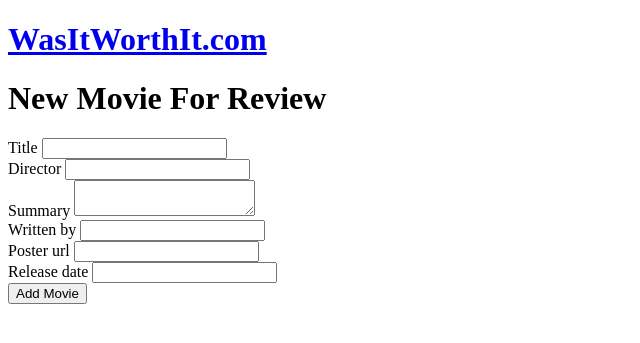
After one commit to bgalladian/project-02, a Rails app: page /movies/new in a window 1280 px wide. The commit adds this page. Shown: the top 343 px of the page, without its empty margins (0-640 px from the left). Run offline with Rails 7, Linux system fonts and the light colour scheme; some libraries are stand-ins or nearby versions.

Commit message:
CRUD Functionality for Movies

```diff
--- /dev/null
+++ b/project2/app/controllers/movies_controller.rb
@@ -0,0 +1,40 @@
+class MoviesController < ApplicationController
+
+  def index
+    @movies = Movie.all
+  end
+
+  def show
+    @movie = Movie.find(params[:id])
+  end
+
+  def new
+    @movie = Movie.new
+  end
+
+  def edit
+    @movie = Movie.find(params[:id])
+  end
+
+  def create
+    @movie = Movie.create!(movie_params)
+    redirect_to movie_path
+  end
+
+  def update
+    @movie = Movie.find(params[:id])
+    @movie.update(movie_params)
+    redirect_to movie_path
+  end
+
+  def destroy
+    @movie = Movie.find(params[:id])
+    @movie.destroy
+    redirect_to movies_path
+  end
+
+  private
+  def movie_params
+    params.require(:movie).permit(:title, :director, :summary, :written_by, :poster_url, :release_date)
+  end
+end
--- a/project2/app/views/layouts/application.html.erb
+++ b/project2/app/views/layouts/application.html.erb
@@ -7,6 +7,8 @@
     <%= stylesheet_link_tag    'application', media: 'all', 'data-turbolinks-track': 'reload' %>
     <%= javascript_include_tag 'application', 'data-turbolinks-track': 'reload' %>
   </head>
+  <h1><a href= "/movies">WasItWorthIt.com</a></h1>
+
 
   <body>
     <%= yield %>
--- /dev/null
+++ b/project2/app/views/movies/new.html.erb
@@ -0,0 +1,25 @@
+<h1>New Movie For Review</h1>
+
+<%= form_for @movie do |f| %>
+
+  <%= f.label :title %>
+  <%= f.text_field :title %>
+<br>
+  <%= f.label :director %>
+  <%= f.text_field :director %>
+<br>
+  <%= f.label :summary %>
+  <%= f.text_area :summary %>
+<br>
+  <%= f.label :written_by %>
+  <%= f.text_field :written_by %>
+<br>
+  <%= f.label :poster_url %>
+  <%= f.text_field :poster_url %>
+<br>
+  <%= f.label :release_Date %>
+  <%= f.text_field :release_date %>
+<br>
+  <%= f.submit "Add Movie" %>
+
+  <% end %>
--- a/project2/config/routes.rb
+++ b/project2/config/routes.rb
@@ -1,3 +1,10 @@
 Rails.application.routes.draw do
   # For details on the DSL available within this file, see http://guides.rubyonrails.org/routing.html
+
+  root to: "movies#index"
+  resources :movies do
+    resources :reviews do
+      resources :comments
+    end
+  end
 end
--- a/project2/db/migrate/20170227140222_create_movies.rb
+++ b/project2/db/migrate/20170227140222_create_movies.rb
@@ -6,7 +6,7 @@ class CreateMovies < ActiveRecord::Migration[5.0]
       t.text :summary
       t.string :written_by
       t.string :poster_url
-      t.datetime :release_date
+      t.string :release_date
 
       t.timestamps
     end
--- a/project2/db/migrate/20170227140312_create_reviews.rb
+++ b/project2/db/migrate/20170227140312_create_reviews.rb
@@ -4,6 +4,7 @@ class CreateReviews < ActiveRecord::Migration[5.0]
       t.string :author
       t.text :content
       t.integer :rating
+      t.references :movie, null: false, index:true
 
       t.timestamps
 
--- a/project2/db/migrate/20170227140317_create_comments.rb
+++ b/project2/db/migrate/20170227140317_create_comments.rb
@@ -3,6 +3,7 @@ class CreateComments < ActiveRecord::Migration[5.0]
     create_table :comments do |t|
       t.string :author
       t.text :comments
+      t.references :review, null: false, index:true
 
       t.timestamps
     end
```
Also changed, not shown: project2/app/controllers/comments_controller.rb (added, +10 -0 lines), project2/app/controllers/reviews_controller.rb (added, +10 -0 lines), project2/app/views/movies/edit.html.erb (added, +25 -0 lines), project2/app/views/movies/index.html.erb (added, +7 -0 lines), project2/app/views/movies/show.html.erb (added, +9 -0 lines), project2/db/seeds.rb (+17 -0 lines), project2/db/schema.rb (added).
